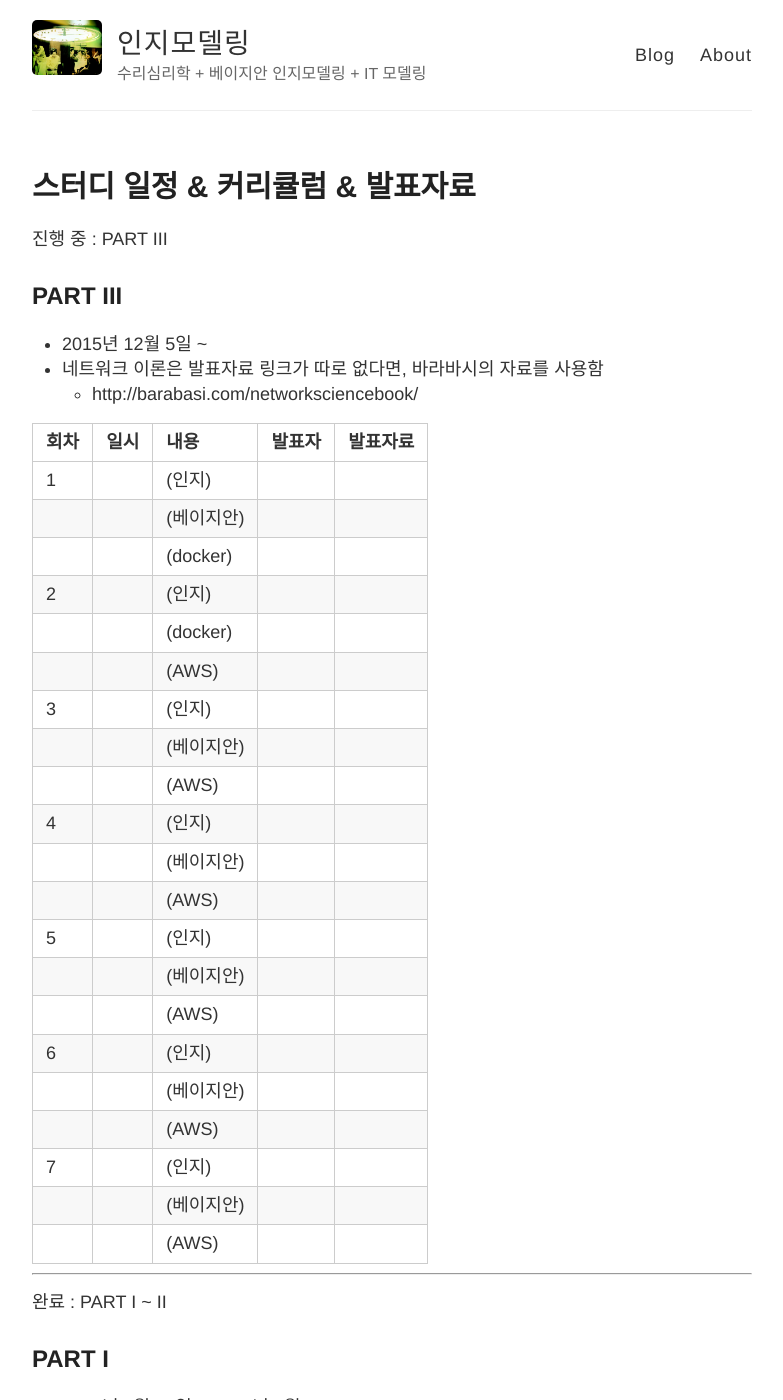
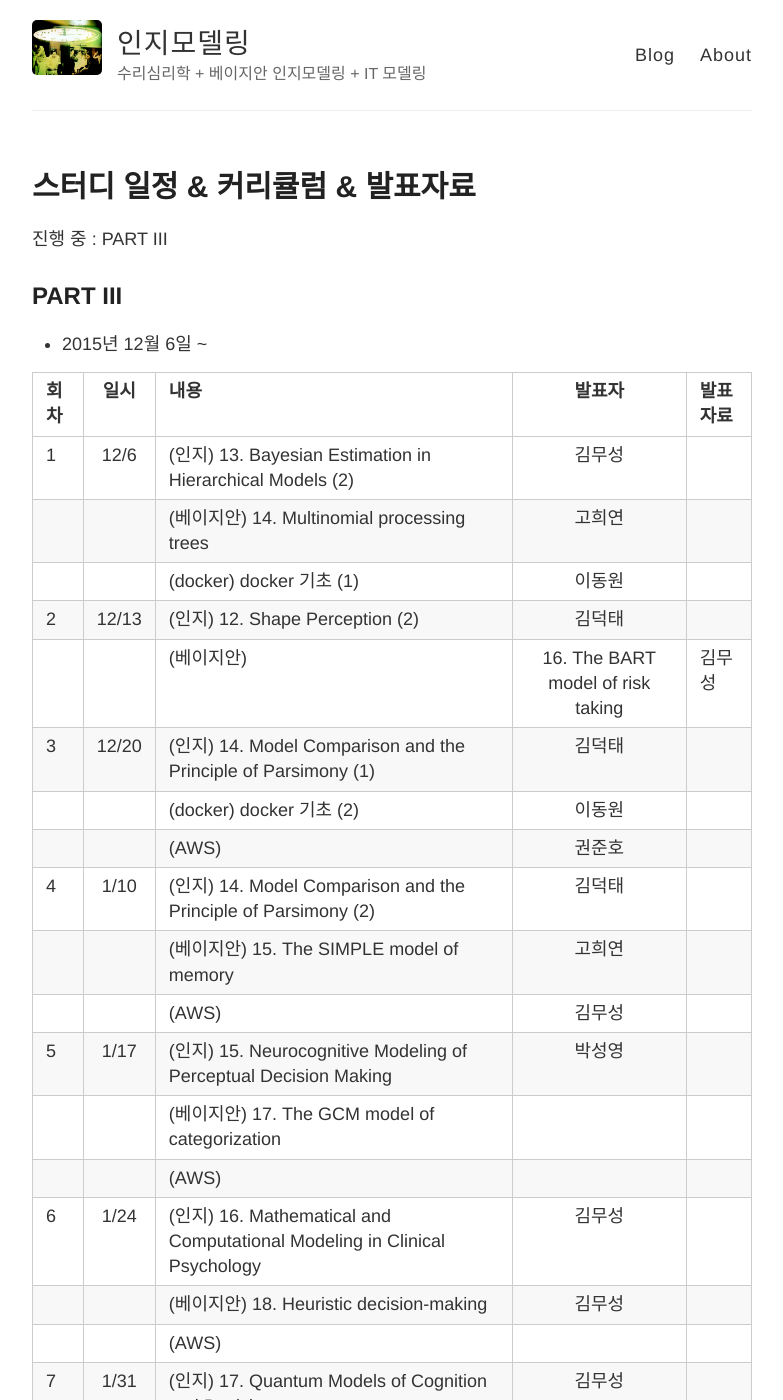
Before and after one commit to psygrammer/coco, a Jekyll site: the page built from _posts/2015-12-29-SCHEDULE.md, in a window 1280 px wide and 1400 px high. Shown: the whole window, without its empty margins (248-1031 px from the left). Built offline with Jekyll 4.4.1, drawn with Linux system fonts in a browser that asks for light colours; Markdown is read by kramdown in place of the engine named in the settings; some of the changed text lies outside the part shown.

Commit message:
Update 2015-12-29-SCHEDULE.md

```diff
--- a/_posts/2015-12-29-SCHEDULE.md
+++ b/_posts/2015-12-29-SCHEDULE.md
@@ -8,32 +8,30 @@ title: 스터디 일정 & 커리큘럼 & 발표자료
 
 ## PART III
 
-* 2015년 12월 5일 ~
-* 네트워크 이론은 발표자료 링크가 따로 없다면, 바라바시의 자료를 사용함
-  -  http://barabasi.com/networksciencebook/
+* 2015년 12월 6일 ~
+
 
 | 회차   | 일시   | 내용                                  | 발표자  |              발표자료                    |
 | -----  |:------:| :-------------------------------------|:-------:|:----------------------------------------|
-| 1 |  |(인지)   | | |
-|   |     |(베이지안)   | | |
-|   |     |(docker)  | | |
-| 2 |  |(인지)   | | |
-|   |     |(docker)  | | |
+| 1 | 12/6  |(인지) 13. Bayesian Estimation in Hierarchical Models (2)  |김무성 | |
+|   |     |(베이지안) 14. Multinomial processing trees   |고희연 | |
+|   |     |(docker) docker 기초 (1)  |이동원 | |
+| 2 | 12/13 |(인지) 12. Shape Perception (2)   | 김덕태| |
+|   |     |(베이지안)  | 16. The BART model of risk taking |김무성 |
+| 3 | 12/20 |(인지) 14. Model Comparison and the Principle of Parsimony (1)  |김덕태 | |
+|   |     |(docker) docker 기초 (2)  |이동원 | |
+|   |     |(AWS)  |권준호 | |
+| 4 | 1/10 |(인지) 14. Model Comparison and the Principle of Parsimony (2)   |김덕태 | |
+|   |     |(베이지안) 15. The SIMPLE model of memory  |고희연 | |
+|   |     |(AWS)  |김무성 | |
+| 5 | 1/17 |(인지) 15. Neurocognitive Modeling of Perceptual Decision Making  | 박성영| |
+|   |     |(베이지안) 17. The GCM model of categorization  | | |
 |   |     |(AWS)  | | |
-| 3 |  |(인지)   | | |
-|   |     |(베이지안)   | | |
+| 6 | 1/24 |(인지) 16. Mathematical and Computational Modeling in Clinical Psychology  |김무성 | |
+|   |     |(베이지안) 18. Heuristic decision-making  |김무성 | |
 |   |     |(AWS)  | | |
-| 4 |  |(인지)   | | |
-|   |     |(베이지안)   | | |
-|   |     |(AWS)  | | |
-| 5 |  |(인지)   | | |
-|   |     |(베이지안)   | | |
-|   |     |(AWS)  | | |
-| 6 |  |(인지)   | | |
-|   |     |(베이지안)   | | |
-|   |     |(AWS)  | | |
-| 7 |  |(인지)   | | |
-|   |     |(베이지안)   | | |
+| 7 | 1/31 |(인지) 17. Quantum Models of Cognition and Decision  | 김무성| |
+|   |     |(베이지안) 19. Number concept development  | | |
 |   |     |(AWS)  | | |
 
 
@@ -86,7 +84,7 @@ title: 스터디 일정 & 커리큘럼 & 발표자료
 ## PART II
 
 * 2015년 9월 12일 ~ 11월 28일
-*
+
 
 | 회차   | 일시   | 내용                                  | 발표자  |              발표자료                    |
 | -----  |:------:| :-------------------------------------|:-------:|:---------------------------------------- |
```
